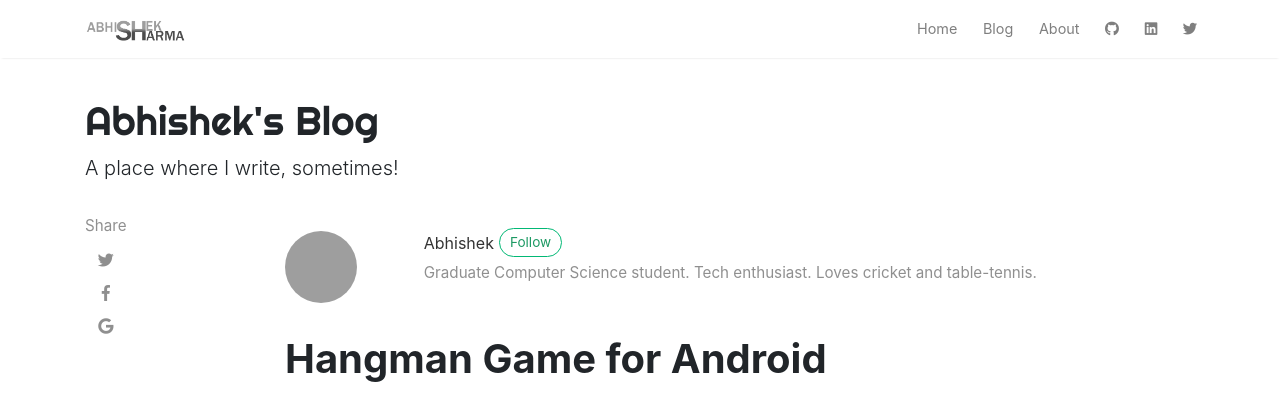
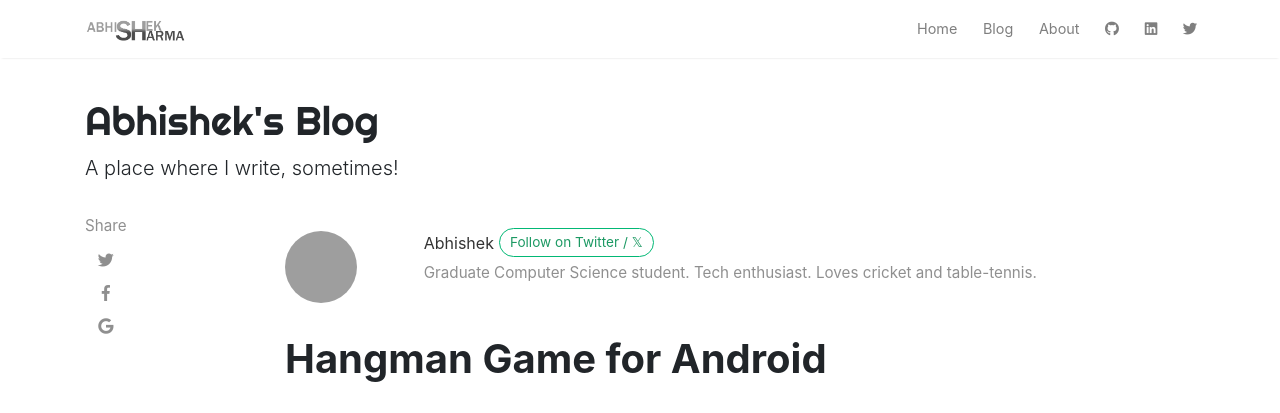
Before and after one commit to abhishekmsharma/blog, a Jekyll site: the page built from _posts/2013-07-06-hangman-game-for-android.md, in a window 1280 px wide and 900 px high. Shown: the top 413 px of the window. Built offline with Jekyll 4.4.1, drawn with Linux system fonts in a browser that asks for light colours; nearby versions of some CDN libraries; comment, search, counter and statistics services are not loaded; grey boxes are pictures that could not be loaded.

Commit message:
Update post.html

```diff
--- a/_layouts/post.html
+++ b/_layouts/post.html
@@ -29,7 +29,7 @@ post_class: post-template
 						<img class="author-thumb" src="https://www.gravatar.com/avatar/{{ author.gravatar }}?s=250&d=mm&r=x" alt="{{ author.display_name }}">
 					</div>
 					<div class="col-md-10">
-						<a target="_blank" class="link-dark" href="{{ author.web }}">{{ author.display_name }}</a><a target="_blank" href="{{ author.twitter }}" class="btn follow">Follow</a>
+						<a target="_blank" class="link-dark" href="{{ author.web }}">{{ author.display_name }}</a><a target="_blank" href="{{ author.twitter }}" class="btn follow">Follow on Twitter / 𝕏</a>
 						<span class="author-description">{{ author.description }}</span>
 					</div>
 				</div>
```
